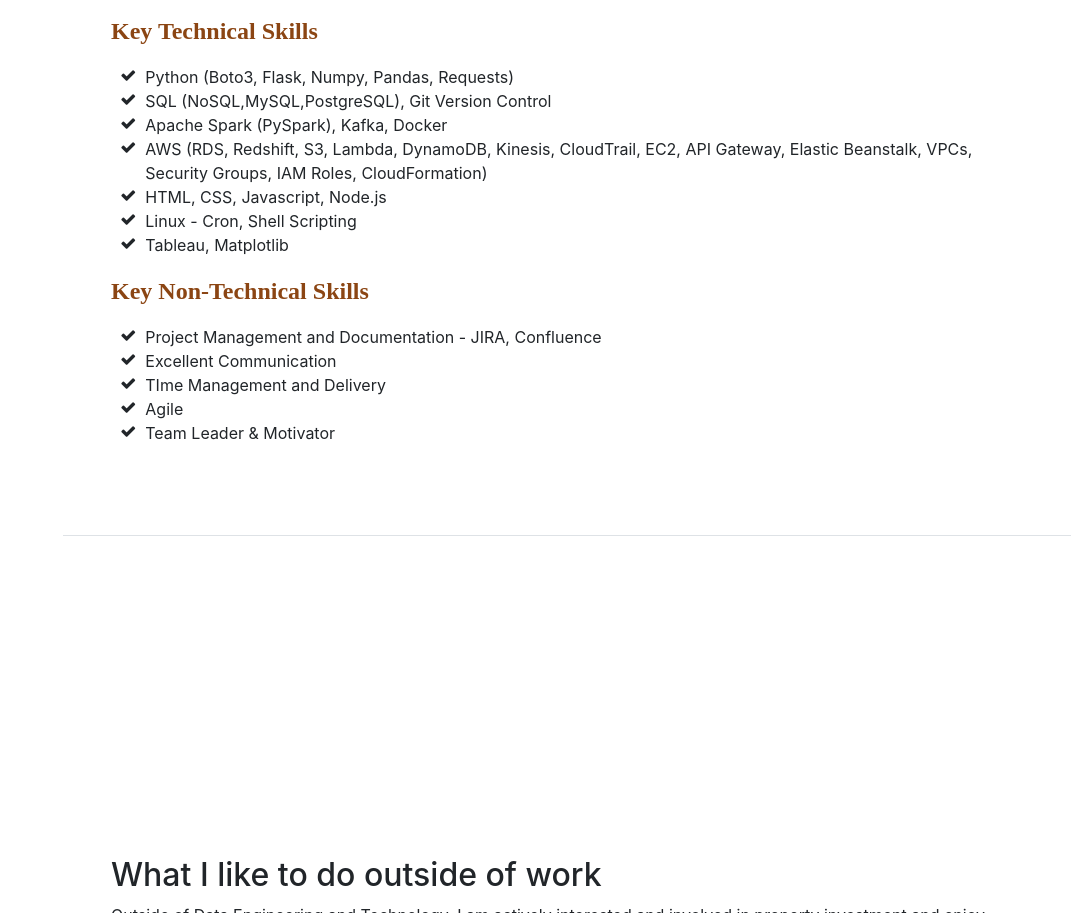
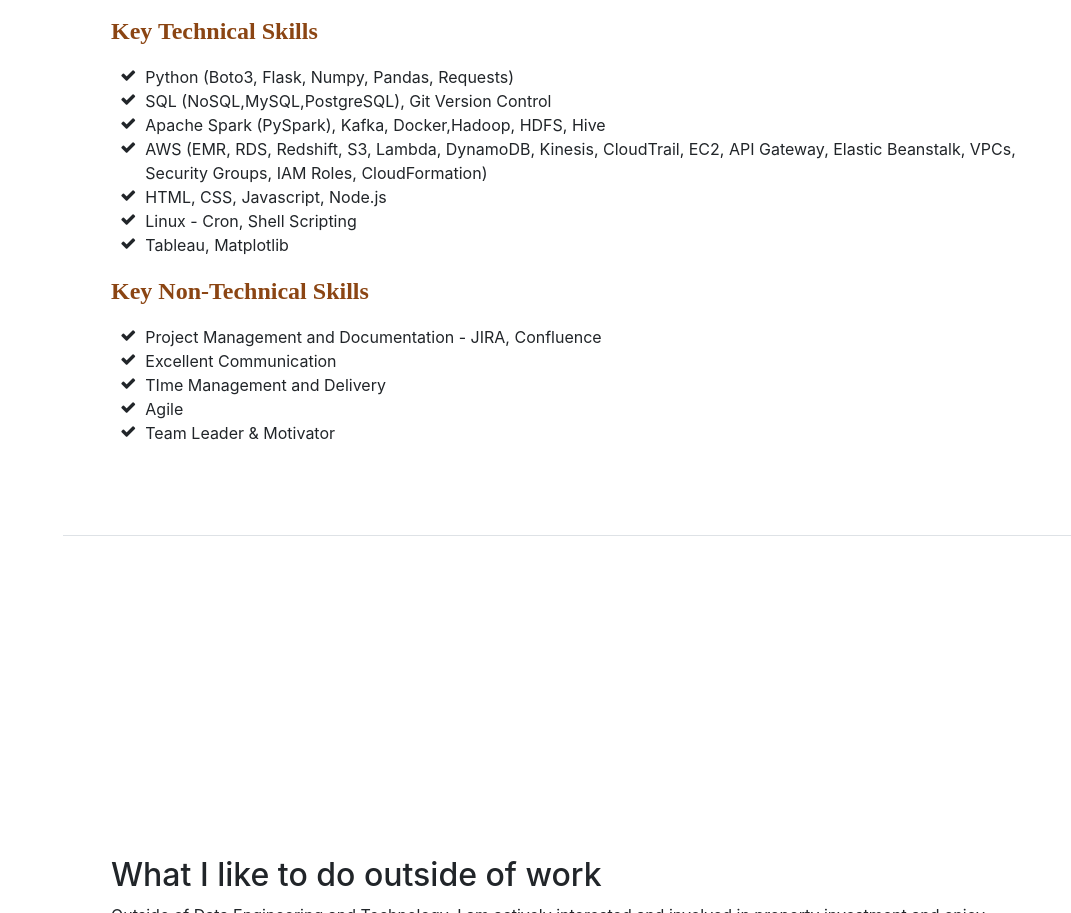
Before and after one commit to ericsalesdeandrade-zz/ericsalesdeandrade.github.io, a website with bundled scripts: page index.html in a window 1280 px wide. Shown: the part 5477-6390 px from the top of the page, without its empty margins (209-1280 px from the left). Built offline with nearby package versions, Linux system fonts and the light colour scheme; a web font is replaced by a local one.

Commit message:
New skills

```diff
--- a/index.html
+++ b/index.html
@@ -373,11 +373,11 @@
                SQL (NoSQL,MySQL,PostgreSQL), Git Version Control</li>
                <li>
               <i class="fa-li fa fa-check"></i>
-              Apache Spark (PySpark), Kafka, Docker</li>
+              Apache Spark (PySpark), Kafka, Docker,Hadoop, HDFS, Hive</li>
               <li>
             <li>
               <i class="fa-li fa fa-check"></i>
-               AWS (RDS, Redshift, S3, Lambda, DynamoDB, Kinesis, CloudTrail, EC2, API Gateway, Elastic Beanstalk, VPCs, Security Groups, IAM Roles, CloudFormation)</li>
+               AWS (EMR, RDS, Redshift, S3, Lambda, DynamoDB, Kinesis, CloudTrail, EC2, API Gateway, Elastic Beanstalk, VPCs, Security Groups, IAM Roles, CloudFormation)</li>
             <li>
             	<i class="fa-li fa fa-check"></i>
               HTML, CSS, Javascript, Node.js</li>
```
